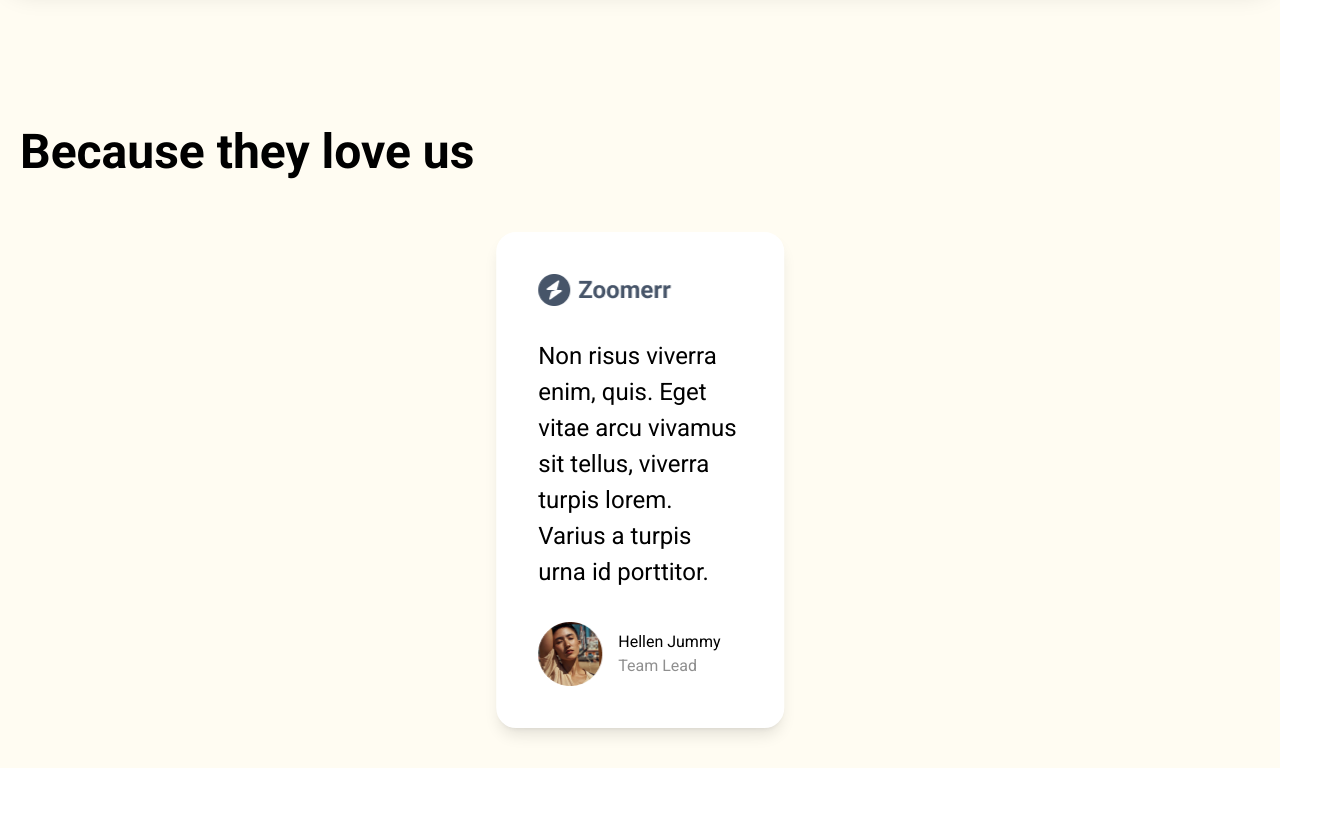
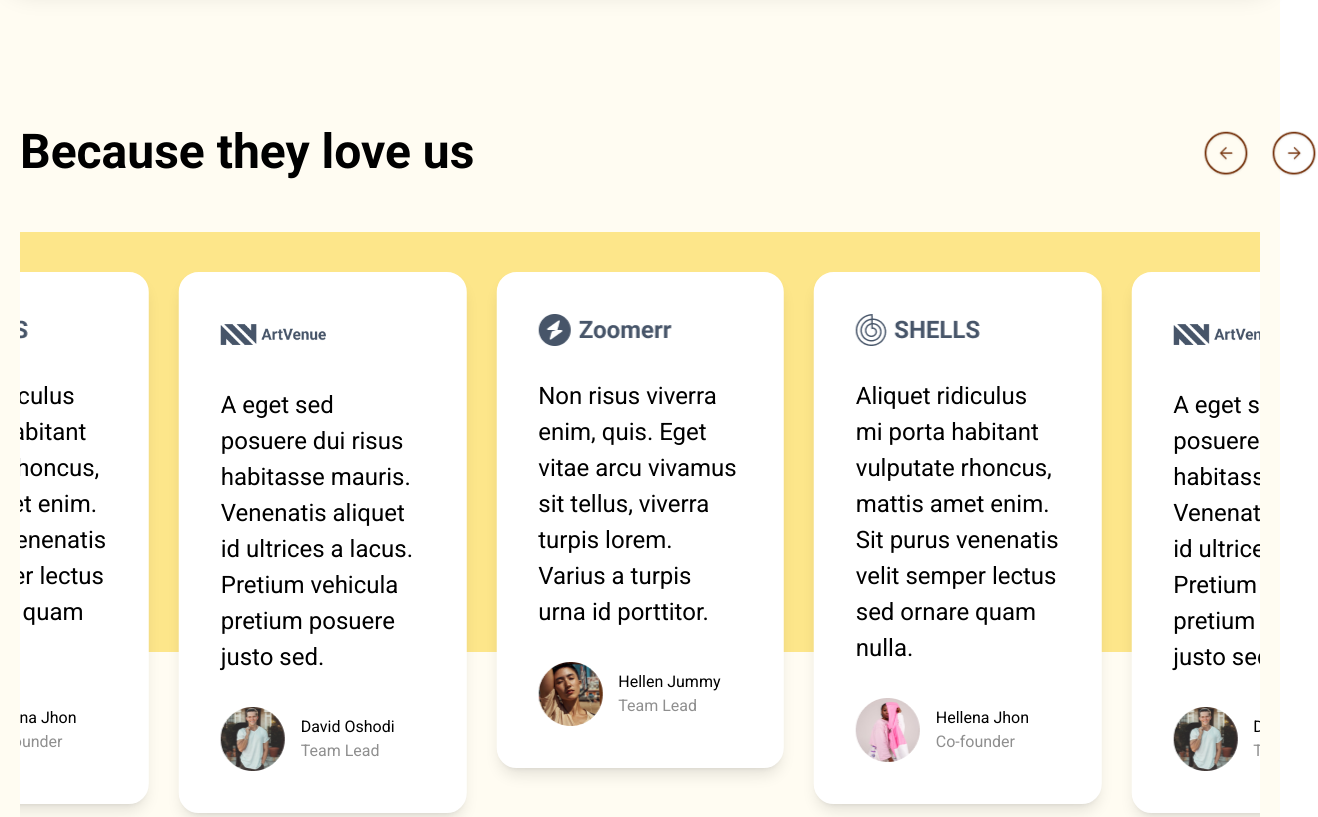
Before and after one commit to neslihanatasever/baykar-case, a website: page css-case/index.html in a window 1280 px wide. Shown: the part 2100-2917 px from the top of the page, 1318 px wide, since content can reach past the window. Drawn offline with nearby package versions, Linux system fonts and the light colour scheme; a small style sheet from the web is missing.

Commit message:
[#6]: slider alanı yapıldı

```diff
--- a/css-case/index.html
+++ b/css-case/index.html
@@ -204,26 +204,27 @@
     <!-- slider -->
     <div class=" flex flex-col  bg-[#fffcf2] mb-10 p-5 text-white gap-9">
       <div class="mx-auto container">
-        <div class="flex">
-          <p class="w-[1350px] text-5xl font-bold text-black">Because they love us</p>
+        <div class="flex justify-between mb-10">
+          <p class=" text-5xl font-bold text-black">Because they love us</p>
           <div class="flex relative">
-            <div class="swiper-button-prev">
-              <img src="image/section-4/buttonR.png" alt="">
+            <div class="swiper-button-prev w-12 h-12">
+              <img class="" src="image/section-4/buttonR.png" alt="">
             </div>
-            <div class="swiper-button-next">
-              <img src="image/section-4/buttonL.png" alt="">
+            <div class="swiper-button-next w-12 h-12">
+              <img class="" src="image/section-4/buttonL.png" alt="">
             </div>
           </div>
         </div>
+      </div>
 
-
-
-      </div>
       <div class="">
+        <div class="mx-auto container relative">
+          <div class="bg-[#FDE68A] h-[420px] w-full absolute left-0 top-[-20px]"></div>
+        </div>
         <div class="swiper swiper-command">
           <div class="swiper-wrapper py-5">
             <div class="swiper-slide ">
-              <div class="flex justify-between  flex-col p-10 text-black bg-white border-solid border-2 border-white rounded-[20px] shadow-lg ">
+              <div class="flex justify-between min-h-[450px]  flex-col p-10 text-black bg-white border-solid border-2 border-white rounded-[20px] shadow-lg ">
                 <div>
                   <img src="image/section-4/logo1.png" alt="">
                   <p class="text-[24px] my-8">Non risus viverra enim, quis. Eget vitae arcu vivamus sit tellus, viverra turpis lorem. Varius a
@@ -234,6 +235,87 @@
                   <img src="image/section-4/hellen.png">
                   <div>
                     <p>Hellen Jummy</p>
+                  <p class="text-[#8f8f8f]">Team Lead</p>
+                  </div>
+                </div>
+              </div>
+            </div>
+            <div class="swiper-slide ">
+              <div class="flex justify-between min-h-[450px]   flex-col p-10 text-black bg-white border-solid border-2 border-white rounded-[20px] shadow-lg ">
+                <div>
+                  <img src="image/section-4/shell.png" alt="">
+                  <p class="text-[24px] my-8">Aliquet ridiculus mi porta habitant vulputate rhoncus, mattis amet enim. Sit purus venenatis velit semper lectus sed ornare quam nulla.</p>
+                </div>
+
+                <div class="flex gap-4 items-center">
+                  <img src="image/section-4/hellena.png">
+                  <div>
+                    <p>Hellena Jhon</p>
+                  <p class="text-[#8f8f8f]">Co-founder</p>
+                  </div>
+                </div>
+              </div>
+            </div>
+            <div class="swiper-slide">
+              <div class="flex justify-between min-h-[450px] flex-col p-10 text-black bg-white border-solid border-2 border-white rounded-[20px] shadow-lg ">
+                <div>
+                  <img src="image/section-4/artvenue.png" alt="">
+                  <p class="text-[24px] my-8">A eget sed posuere dui risus habitasse mauris. Venenatis aliquet id ultrices a lacus. Pretium vehicula pretium posuere justo sed.</p>
+                </div>
+
+                <div class="flex gap-4 items-center">
+                  <img src="image/section-4/david.png">
+                  <div>
+                    <p>David Oshodi</p>
+                  <p class="text-[#8f8f8f]">Team Lead</p>
+                  </div>
+                </div>
+              </div>
+            </div>
+            <div class="swiper-slide ">
+              <div class="flex justify-between min-h-[450px]  flex-col p-10 text-black bg-white border-solid border-2 border-white rounded-[20px] shadow-lg ">
+                <div>
+                  <img src="image/section-4/logo1.png" alt="">
+                  <p class="text-[24px] my-8">Non risus viverra enim, quis. Eget vitae arcu vivamus sit tellus, viverra turpis lorem. Varius a
+                    turpis urna id porttitor.</p>
+                </div>
+
+                <div class="flex gap-4 items-center">
+                  <img src="image/section-4/hellen.png">
+                  <div>
+                    <p>Hellen Jummy</p>
+                  <p class="text-[#8f8f8f]">Team Lead</p>
+                  </div>
+                </div>
+              </div>
+            </div>
+            <div class="swiper-slide ">
+              <div class="flex justify-between min-h-[450px]   flex-col p-10 text-black bg-white border-solid border-2 border-white rounded-[20px] shadow-lg ">
+                <div>
+                  <img src="image/section-4/shell.png" alt="">
+                  <p class="text-[24px] my-8">Aliquet ridiculus mi porta habitant vulputate rhoncus, mattis amet enim. Sit purus venenatis velit semper lectus sed ornare quam nulla.</p>
+                </div>
+
+                <div class="flex gap-4 items-center">
+                  <img src="image/section-4/hellena.png">
+                  <div>
+                    <p>Hellena Jhon</p>
+                  <p class="text-[#8f8f8f]">Co-founder</p>
+                  </div>
+                </div>
+              </div>
+            </div>
+            <div class="swiper-slide">
+              <div class="flex justify-between min-h-[450px] flex-col p-10 text-black bg-white border-solid border-2 border-white rounded-[20px] shadow-lg ">
+                <div>
+                  <img src="image/section-4/artvenue.png" alt="">
+                  <p class="text-[24px] my-8">A eget sed posuere dui risus habitasse mauris. Venenatis aliquet id ultrices a lacus. Pretium vehicula pretium posuere justo sed.</p>
+                </div>
+
+                <div class="flex gap-4 items-center">
+                  <img src="image/section-4/david.png">
+                  <div>
+                    <p>David Oshodi</p>
                   <p class="text-[#8f8f8f]">Team Lead</p>
                   </div>
                 </div>
```
